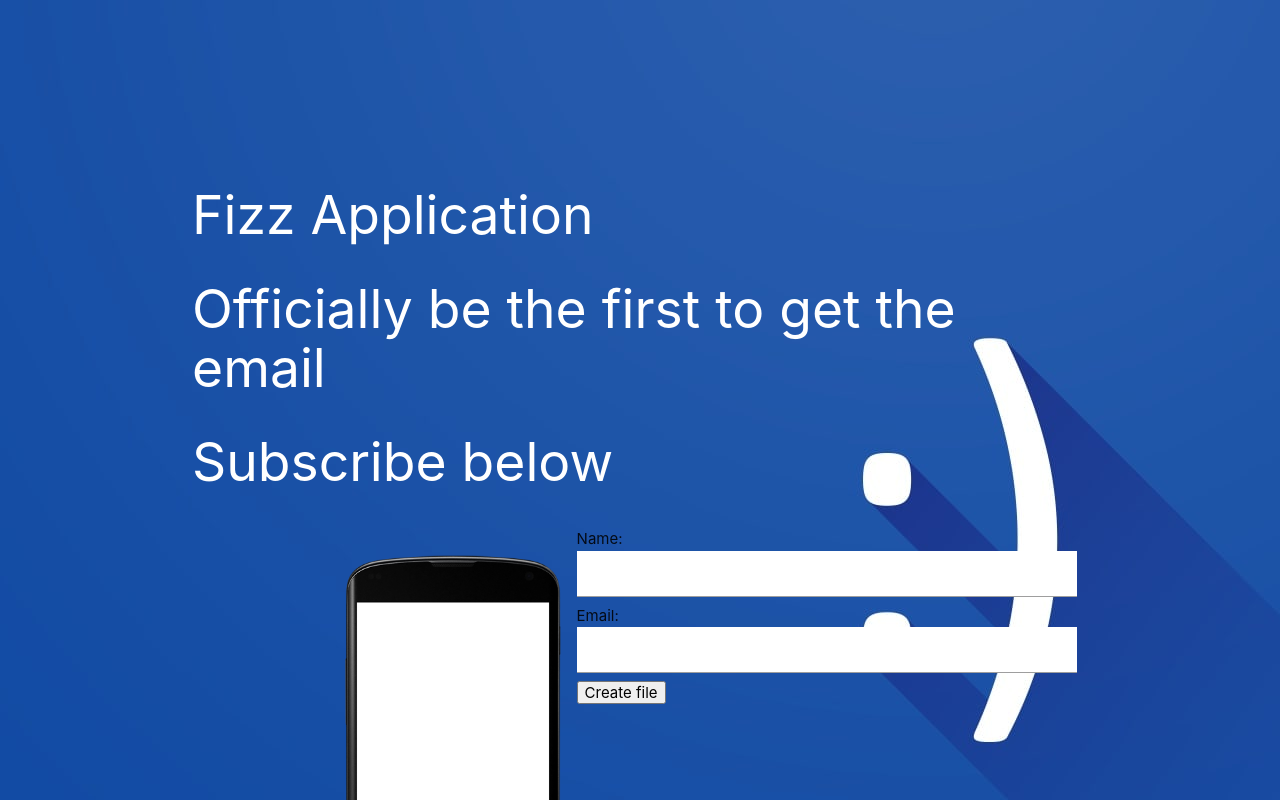
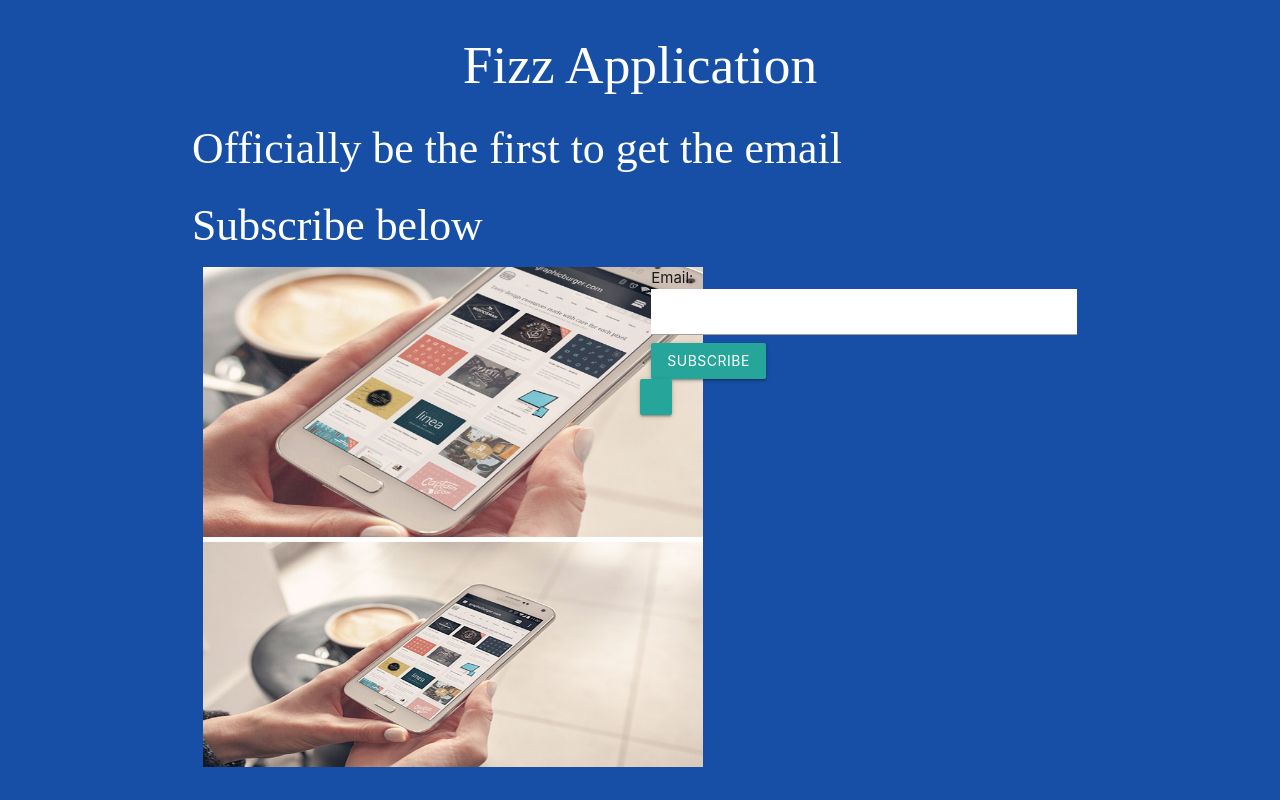
Before and after one commit to init10xa/Android_landing, a plain HTML site: page index.html in a window 1280 px wide. Drawn offline with nearby package versions, Linux system fonts and the light colour scheme.

Commit message:
Edited javascript

```diff
--- a/index.html
+++ b/index.html
@@ -15,38 +15,34 @@
     <!--Let browser know website is optimized for mobile-->
     <meta name="viewport" content="width=device-width, initial-scale=1.0"/>
     <link rel="stylesheet" href="style/style.css" media="screen" title="no title" charset="utf-8">
-    <script type="text/javascript" href="js/script.js">
-
-    </script>
+    <script type="text/javascript" src="js/script.js"></script>
+    <script src="http://use.edgefonts.net/courier-prime:i7,n7,i4,n4:all.js"></script>
   </head>
   <body>
     <div id="landing">
       <div class="invitaion">
         <div class="container">
           <h2>Fizz Application</h2>
-          <h2>Officially be the first to get the email</h2>
-          <h2>Subscribe below</h2>
+          <h3>Officially be the first to get the email</h3>
+          <h3>Subscribe below</h3>
         </div>
 
       </div>
       <div class="container subscription">
         <div class="row">
-          <div class="col s5">
-            <img src="Assets/nexus.png" alt="" height="500px" width="500px" />
+          <div class="col s6 img">
+            <img src="Assets/amock.jpg" alt="" height="500px" width="500px" />
 
           </div>
-          <div class="col s7">
-            <form class="" action="index.html" method="post">
-              <div class="input-field">
-          Name:<input id="icon_prefix" type="text" class="validate white">
-          Email:  <input id="email" type="email" class="validate white">
-          <button id="create">Create file</button> <a download="info.txt" id="downloadlink" style="display: none">Download</a>
+          <div class="col s6 txt">
+            <form>
+            Email:  <input id="textbox" type="email" class="validate white">
+          <button class="btn" type="submit" name="action" id="create">Subscribe</button> <a download="info.txt" id="downloadlink" style="display: none">Download</a>
         </div>
+        <div class="vic">
+          <button type="button" class="btn" name="button"><a download="info.txt" id="downloadlink" style="display: none">Download</a></button>
 
-
-
-
-
+        </div>
 
             </form>
 
@@ -60,7 +56,9 @@
 
 
 
+       <script type="text/javascript" src="https://code.jquery.com/jquery-2.1.4.js">
 
+       </script>
     <!--Import jQuery before materialize.js-->
       <script type="text/javascript" src="https://code.jquery.com/jquery-2.1.1.min.js"></script>
       <script type="text/javascript" src="js/materialize.min.js"></script>
--- a/style/style.css
+++ b/style/style.css
@@ -4,8 +4,8 @@
   margin: 0;
   padding: 0;
   overflow: hidden;
-  background-image: url(../Assets/smile.jpg);
-  padding-top: 150px;
+  background-color: rgb(23, 79, 167);
+
 }
 body{
   margin: 0;
@@ -15,6 +15,16 @@ body{
 .white{
   text-decoration-color: white;
 }
-h1,h2{
+h1,h2,h3{
   color: white;
+font-family: courier-prime;
 }
+h2{
+  text-align: center;;
+}
+.img{
+  padding-top: 100px;
+}
+.txt{
+  padding-top: 120px;
+}
```
Also changed, not shown: Assets/Shopicon.jpg (added), Assets/amock.jpg (added).
